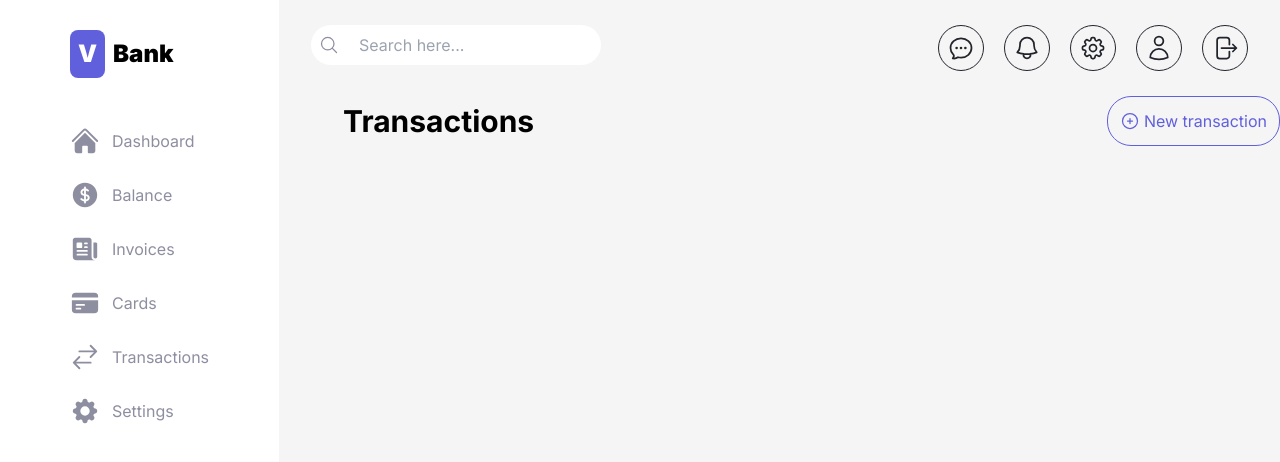
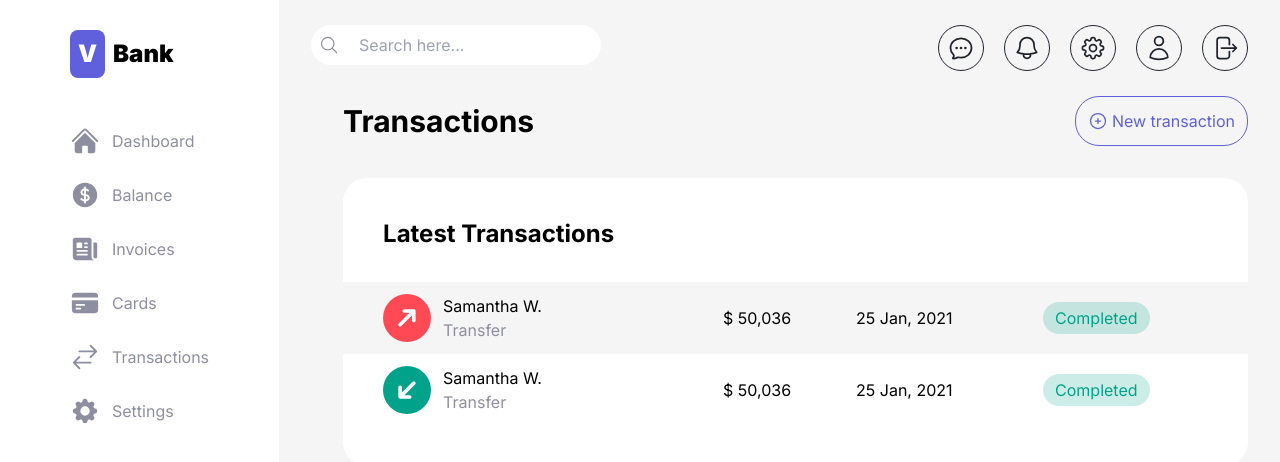
Before and after one commit to vitalij-demjanovic/v-bank-app, a Next.js app: page /transactions in a window 1280 px wide. Shown: the top 462 px of the page. Built offline with nearby package versions, Linux system fonts and the light colour scheme.

Commit message:
CREATE transactions table style

```diff
--- a/app/(dashboard)/cards/page.tsx
+++ b/app/(dashboard)/cards/page.tsx
@@ -2,7 +2,7 @@ import CardSelect from '@/app/components/Cards/CardSelect';
 
 export default function Cards() {
   return (
-    <div className='pl-16'>
+    <div className='pl-16 pr-8'>
       <h1 className='mb-8 text-3xl font-bold'>Cards</h1>
       <CardSelect />
     </div>
--- a/app/(dashboard)/setting/page.tsx
+++ b/app/(dashboard)/setting/page.tsx
@@ -2,7 +2,7 @@ import SettingForm from '@/app/components/Setting/SettingForm';
 
 export default function Page() {
   return (
-    <div className='pl-16'>
+    <div className='pl-16 pr-8'>
       <h1 className='mb-8 text-3xl font-bold'>Setting</h1>
       <SettingForm />
     </div>
--- a/app/(dashboard)/transactions/page.tsx
+++ b/app/(dashboard)/transactions/page.tsx
@@ -1,10 +1,11 @@
 import Button from '@/app/components/ui/Button';
 import Link from 'next/link';
 import { PlusCircleIcon } from '@heroicons/react/24/outline';
+import LatestTransactionTable from '@/app/components/Transactions/LatestTransactionTable';
 
 export default function Page() {
   return (
-    <div className='pl-16'>
+    <div className='pl-16 pr-8'>
       <div className='mb-8 flex items-center justify-between'>
         <h1 className='text-3xl font-bold'>Transactions</h1>
         <Link href={'/transactions/new-transaction'}>
@@ -14,6 +15,9 @@ export default function Page() {
           </Button>
         </Link>
       </div>
+      <div>
+        <LatestTransactionTable />
+      </div>
     </div>
   );
 }
--- /dev/null
+++ b/app/components/Transactions/LatestTransactionTable.tsx
@@ -0,0 +1,54 @@
+import Image from 'next/image';
+import StatusTransaction from '@/app/components/ui/StatusTransaction';
+
+export default function LatestTransactionTable() {
+  return (
+    <div className='rounded-3xl bg-white py-10'>
+      <h3 className='mb-8 px-10 text-2xl font-bold'>Latest Transactions</h3>
+      <table className='w-full table-auto'>
+        <tbody>
+          <tr className='odd:bg-light-grey'>
+            <td className='flex items-center py-3 pl-10'>
+              <Image
+                src={'/img/out-transaction.svg'}
+                alt={'out'}
+                width={48}
+                height={48}
+                className='mr-3'
+              />
+              <div>
+                <p>Samantha W.</p>
+                <span className='block text-primary-text'>Transfer</span>
+              </div>
+            </td>
+            <td>$ 50,036</td>
+            <td>25 Jan, 2021</td>
+            <td>
+              <StatusTransaction />
+            </td>
+          </tr>
+          <tr className='odd:bg-primary'>
+            <td className='flex items-center py-3 pl-10'>
+              <Image
+                src={'/img/in-transaction.svg'}
+                alt={'out'}
+                width={48}
+                height={48}
+                className='mr-3'
+              />
+              <div>
+                <p>Samantha W.</p>
+                <span className='block text-primary-text'>Transfer</span>
+              </div>
+            </td>
+            <td>$ 50,036</td>
+            <td>25 Jan, 2021</td>
+            <td>
+              <StatusTransaction />
+            </td>
+          </tr>
+        </tbody>
+      </table>
+    </div>
+  );
+}
--- /dev/null
+++ b/app/components/Transactions/TransactionItem.tsx
@@ -0,0 +1,3 @@
+export default function TransactionItem() {
+  return <div></div>;
+}
--- /dev/null
+++ b/app/components/ui/StatusTransaction.tsx
@@ -0,0 +1,7 @@
+export default function StatusTransaction() {
+  return (
+    <div className='w-fit rounded-3xl bg-[#00A389] bg-opacity-20 px-3 py-1 text-[#00A389]'>
+      Completed
+    </div>
+  );
+}
```
Also changed, not shown: public/img/in-transaction.svg (added), public/img/out-transaction.svg (added).
